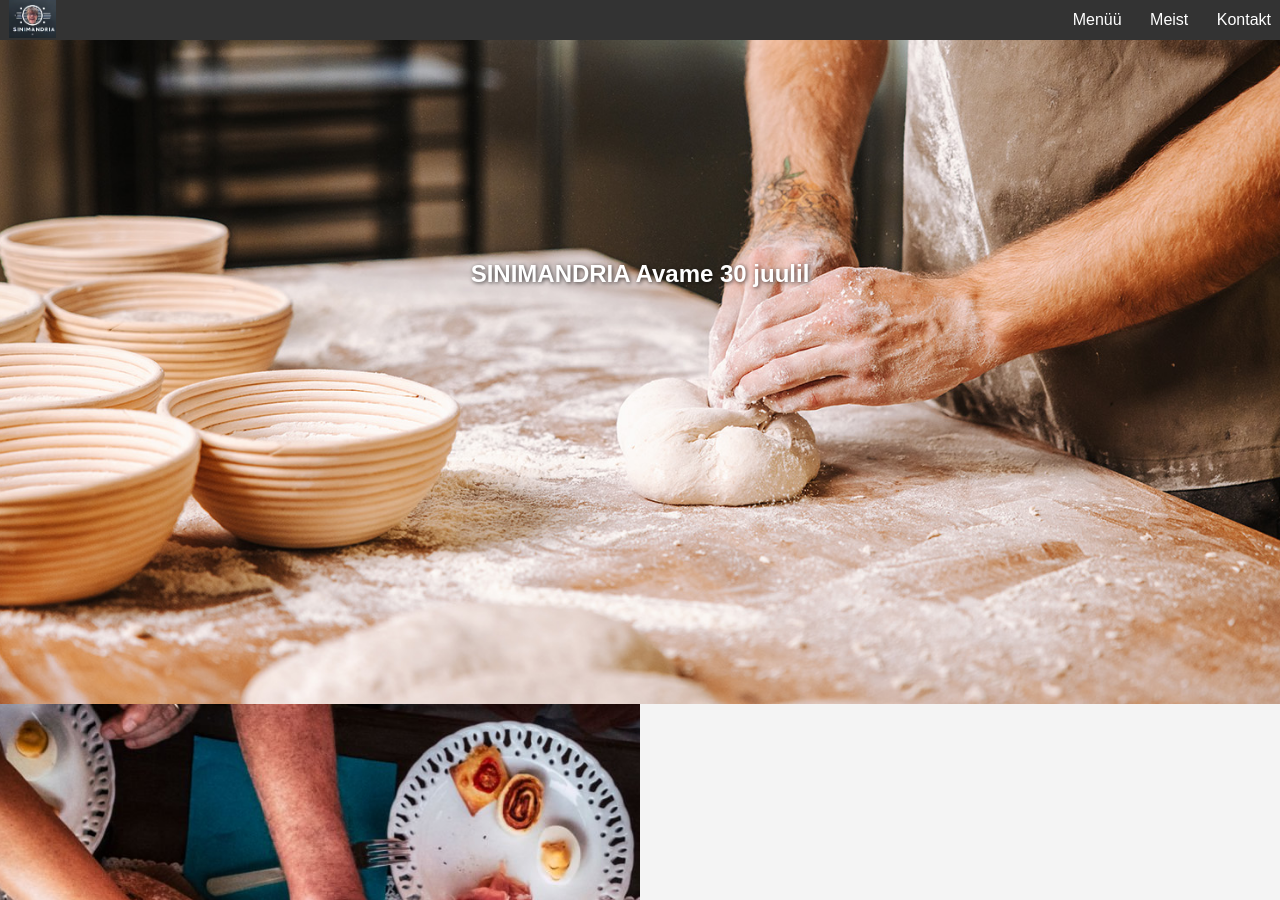
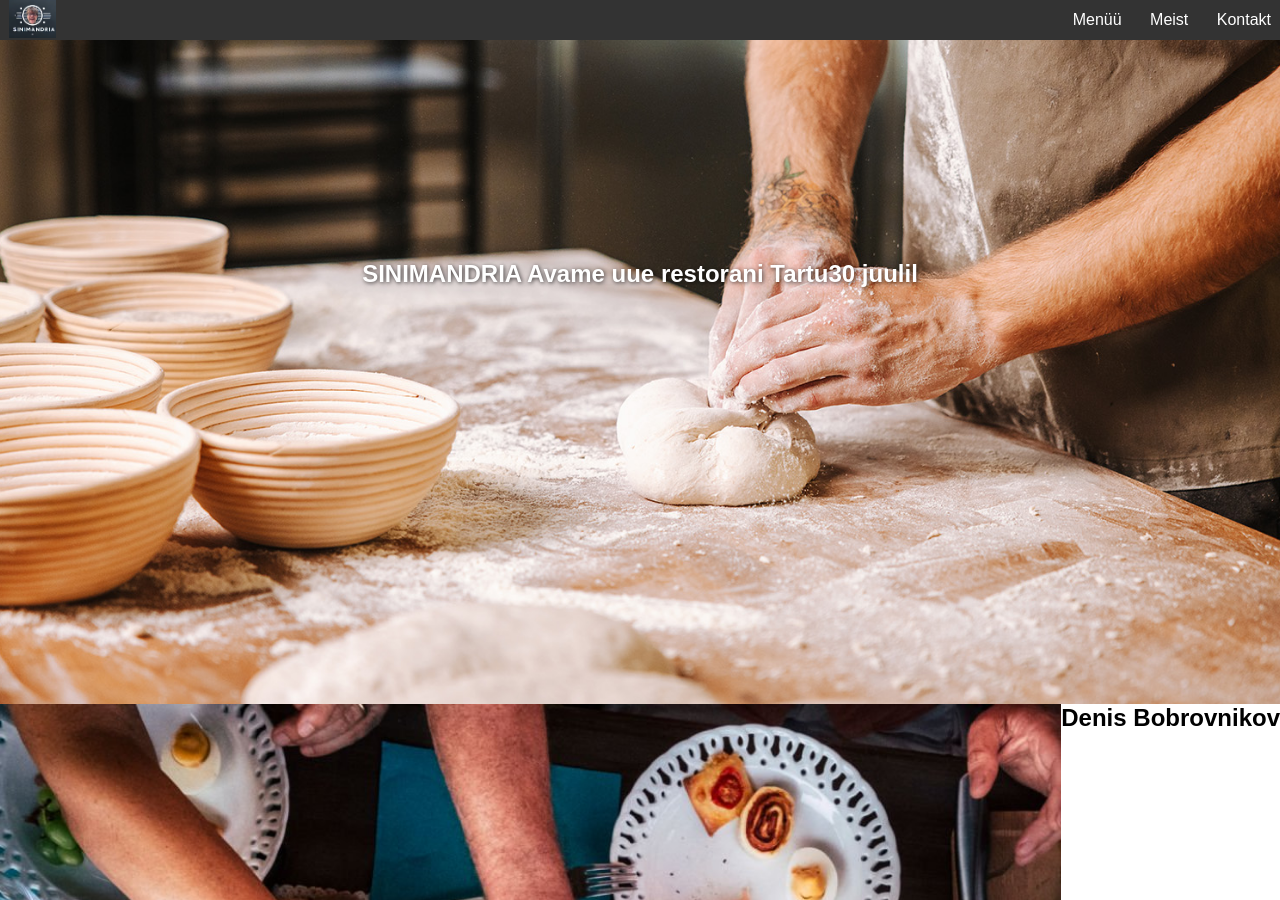
Before and after one commit to m-tu/sinimandria, a Jekyll site: the page built from pages/index.markdown, in a window 1280 px wide and 900 px high, scrolled down 196 px. Built offline with Jekyll 4.4.1, drawn with Linux system fonts in a browser that asks for light colours.

Commit message:
Update default.html

```diff
--- a/_layouts/default.html
+++ b/_layouts/default.html
@@ -12,12 +12,13 @@
     <main>
         <section class="hero">
           <h1>SINIMANDRIA
-            Avame 30 juulil
+            Avame uue restorani Tartu30 juulil
           </h1>
         </section>
 
         <section class="section">
           <img src="{{ '/assets/images/side.jpg' | relative_url }}" alt="Interior view">
+          <h1>Denis Bobrovnikov</h1>
           <div class="text">
             <p>Meie peakokk</p>
           </div>
```
